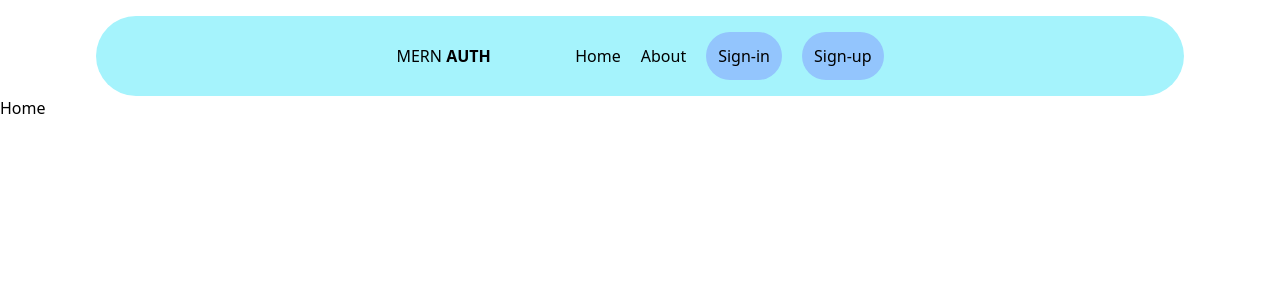
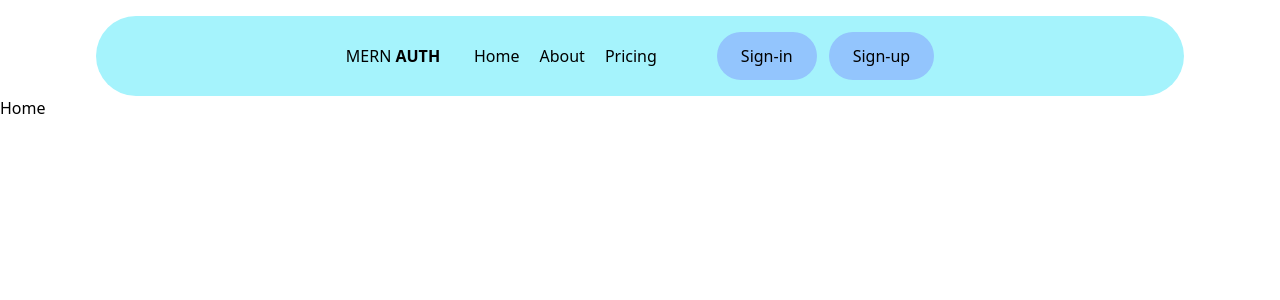
Before and after one commit to imalicolak/mern-fullstack, a React (Vite) app in the folder client/: page / in a window 1280 px wide. Shown: the top 300 px of the page. Built offline with nearby package versions, Linux system fonts and the light colour scheme.

Commit message:
controllers/userController.js added to clean routes

```diff
--- a/client/src/components/Navbar.jsx
+++ b/client/src/components/Navbar.jsx
@@ -18,16 +18,21 @@ const Navbar = () => {
 					<Link to='about'>
 						<li>About</li>
 					</Link>
+					<Link to='about'>
+						<li>Pricing</li>
+					</Link>
+					<div className='flex ml-10 gap-3 items-center justify-center'>
 						<Link to='sign-in'>
-						<li className='bg-blue-300 p-3 rounded-full'>
+							<li className='justify-center items-center bg-blue-300 p-3 px-6 rounded-full'>
 								Sign-in
 							</li>
 						</Link>
 						<Link to='sign-up'>
-						<li className='bg-blue-300 p-3 rounded-full'>
+							<li className='justify-center items-center bg-blue-300 p-3 px-6 rounded-full'>
 								Sign-up
 							</li>
 						</Link>
+					</div>
 				</ul>
 			</div>
 		</div>
```
Lines whose indentation alone changed are shown as unchanged.
